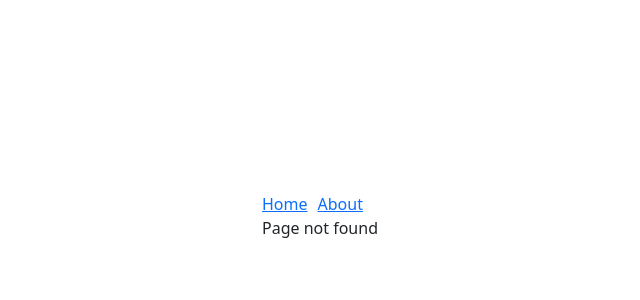
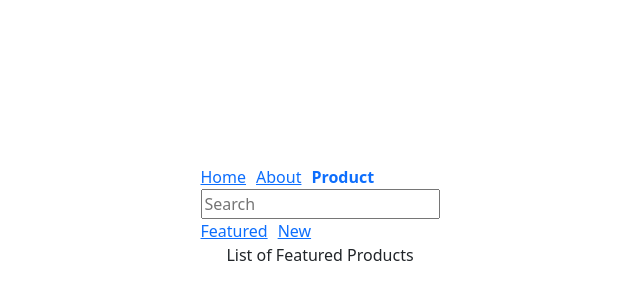
Before and after one commit to jscode99/react-router-workbook, a React (Vite) app: page /products/featured in a window 1280 px wide. Before the commit this address had no page. Shown: the part 184-484 px from the top of the page, without its empty margins (320-960 px from the left). Built offline with nearby package versions, Linux system fonts and the light colour scheme.

Commit message:
Nested routes

```diff
--- a/src/App.tsx
+++ b/src/App.tsx
@@ -4,6 +4,9 @@
 import Navbar from "./components/Navbar";
 import OrderSummary from "./components/OrderSummary";
 import NoMatch from "./components/NoMatch";
+import Product from "./components/Product";
+import FeaturedProducts from "./components/FeaturedProducts";
+import NewProducts from "./components/NewProducts";
 
 function App() {
   return (
@@ -13,6 +16,10 @@
         <Route path="/" element={<Home />} />
         <Route path="about" element={<About />} />
         <Route path="order-summary" element={<OrderSummary />} />
+        <Route path="/products" element={<Product />}>
+          <Route path="featured" element={<FeaturedProducts />} />
+          <Route path="new" element={<NewProducts />} />
+        </Route>
         <Route path="*" element={<NoMatch />} />
       </Routes>
     </>
--- /dev/null
+++ b/src/components/FeaturedProducts.tsx
@@ -0,0 +1,7 @@
+import React from 'react'
+
+export default function FeaturedProducts() {
+  return (
+    <div>List of Featured Products</div>
+  )
+}
--- a/src/components/Navbar.tsx
+++ b/src/components/Navbar.tsx
@@ -21,6 +21,9 @@
         <NavLink to={`/about`} style={navLinkStyles}>
           About
         </NavLink>
+        <NavLink to={`/products`} style={navLinkStyles}>
+          Product
+        </NavLink>
       </nav>
     </div>
   );
--- /dev/null
+++ b/src/components/NewProducts.tsx
@@ -0,0 +1,7 @@
+import React from 'react'
+
+export default function NewProducts() {
+  return (
+    <div>List of New Products</div>
+  )
+}
--- /dev/null
+++ b/src/components/Product.tsx
@@ -0,0 +1,16 @@
+import { Link, Outlet } from "react-router-dom";
+
+export default function Product() {
+  return (
+    <>
+      <div>
+        <input type="search" placeholder="Search" />
+      </div>
+      <nav style={{ display: "flex", gap: "10px" }}>
+        <Link to="featured">Featured</Link>
+        <Link to="new">New</Link>
+      </nav>
+      <Outlet />
+    </>
+  );
+}
```
